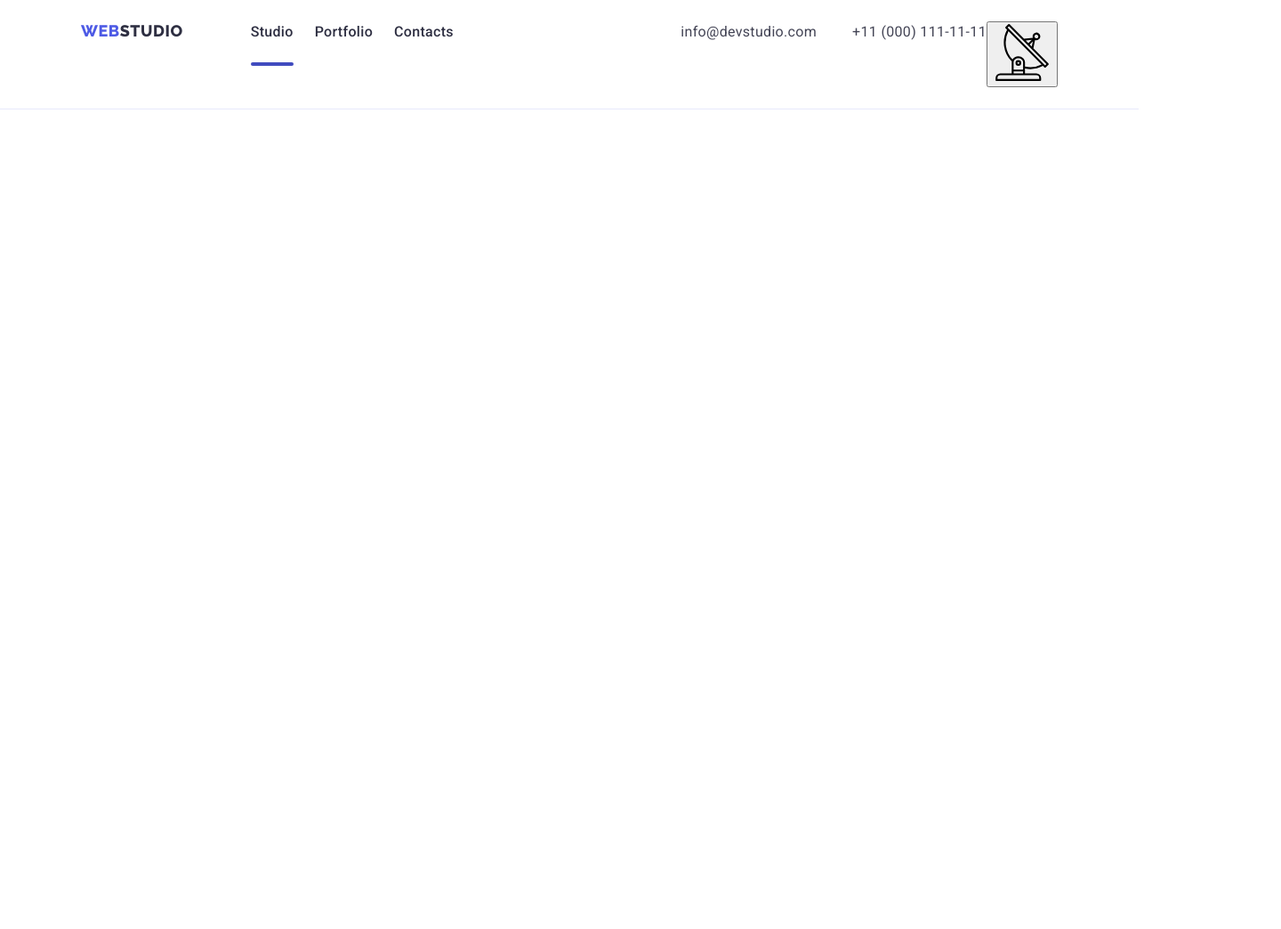
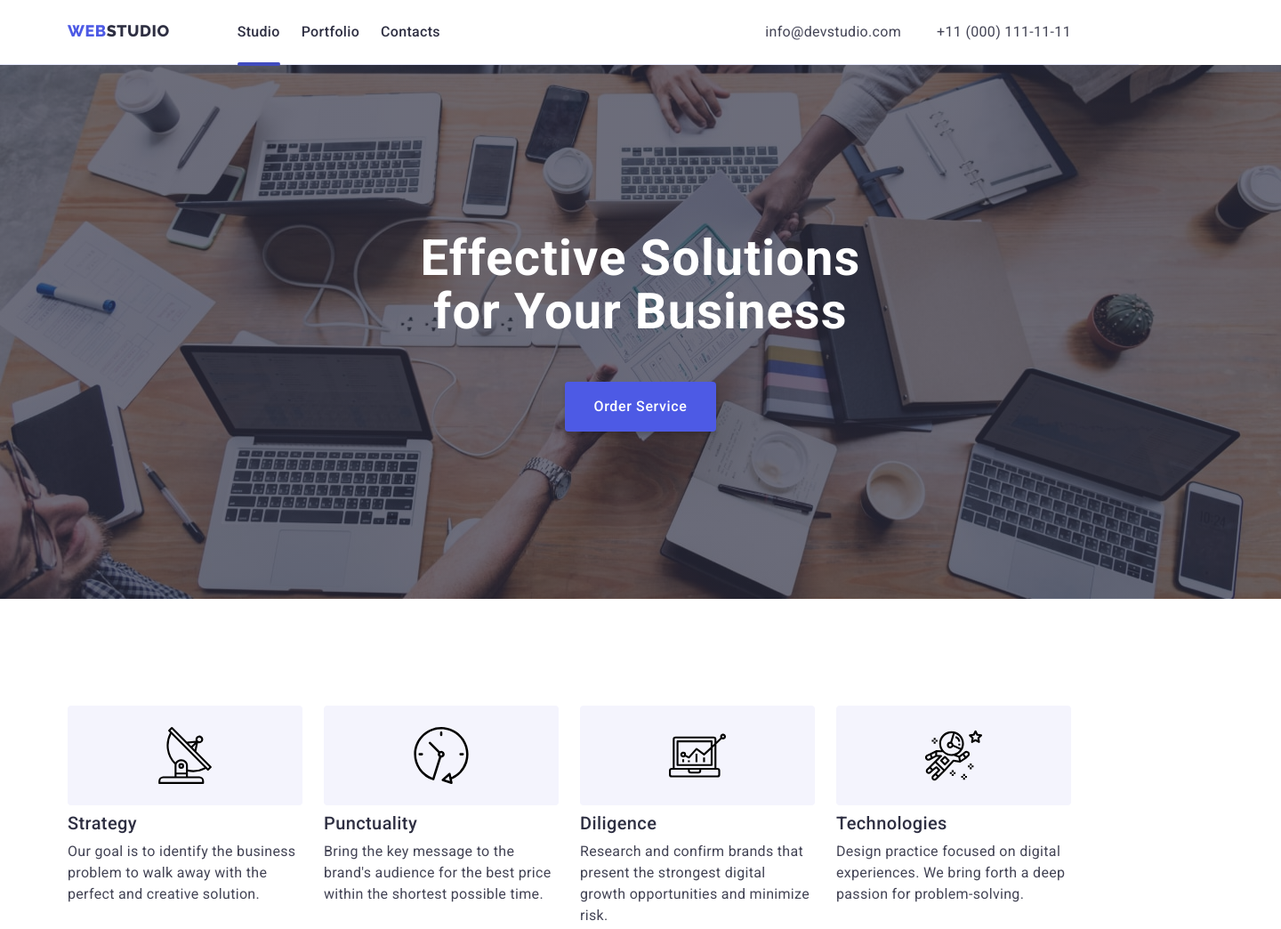
Before and after one commit to Elvira-Karp/goit-markup-hw-07, a plain HTML site: page index.html in a window 1280 px wide. Shown: the top 1044 px of the page at 89% size, 1440 px wide, since content can reach past the window. Before the commit the page ends 800 px from the top, so only its background shows below. Drawn offline with nearby package versions, Linux system fonts and the light colour scheme.

Commit message:
Revert "3"
This reverts commit 579ff9e2de08b85d60ec8aebd09f4790e14dfb7f.

```diff
--- a/css/styles.css
+++ b/css/styles.css
@@ -35,7 +35,7 @@ body {
   list-style: none;
 }
 
-/*.container {
+.container {
   width: 1158px;
   padding-left: 15px;
   padding-right: 15px;
@@ -57,14 +57,10 @@ body {
 }
 
 /*----------------------HEADER-------------------------*/
-.container {
-  padding-left: 15px;
-  padding-right: 15px;
-  margin-left: auto;
-  margin-right: auto;
-}
 
 .header {
+  padding-top: 24px;
+  padding-bottom: 24px;
   border-bottom: 1px solid #e7e9fc;
 }
 
@@ -869,41 +865,3 @@ border: transparent;
 .backdrop.is-hidden .modal {
   transform: translate(-50%, -50%) scale(2);
 }
-
-
-@media screen and (max-width:767px) {
-  .container {
-    width: 428px;
-  }
-  .header {
-    padding-top: 24px;
-    padding-bottom: 24px;
-  }
-  .header-list {
-    display: none;
-  }
-  .address {
-    display: none;
-  }
-}
-
-@media screen and (min-width:768px) {
-  .container {
-    width: 768px;
-  }
-
-  .header {
-    padding-top: 16px;
-    padding-bottom: 16px;
-  }
-}
-
-@media screen and (min-width:1128px) {
-  .container {
-    width: 1128px;
-  }
-  .header {
-    padding-top: 24px;
-    padding-bottom: 24px;
-  }
-}
--- a/index.html
+++ b/index.html
@@ -39,15 +39,10 @@
                     </li>
                 </ul>
             </address>
-            <button type="button" class="menu-open-dtn">
-                <svg width="32" height="32" class="desc-icon">
-                    <use href="./images/icons.svg#icon-antenna-1"></use>
-                </svg>
-            </button>
         </div>
     </header>
 
-   <!--<main>
+    <main>
         <section class="hero">
             <div class="container hero-container">
                 <h1 class="hero-name">Effective Solutions
```
